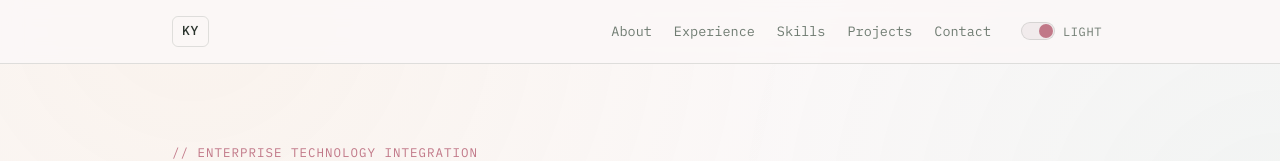
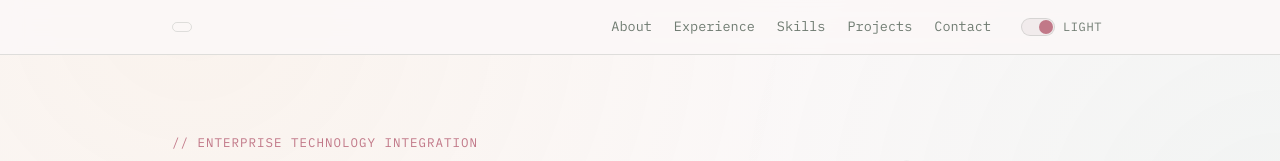
Before and after one commit to kxydata/Portfolio, a plain HTML site: page index.html in a window 1280 px wide. Shown: the top 161 px of the page. Drawn offline with Linux system fonts and the light colour scheme.

Commit message:
Update index.html

```diff
--- a/index.html
+++ b/index.html
@@ -3,7 +3,7 @@
 <head>
 <meta charset="UTF-8">
 <meta name="viewport" content="width=device-width, initial-scale=1.0">
-<title>Kanyakorn "Patti" Yothachai — Portfolio</title>
+<title>Kanyakorn Yothachai — Portfolio</title>
 <link rel="preconnect" href="https://fonts.googleapis.com">
 <link href="https://fonts.googleapis.com/css2?family=Space+Grotesk:wght@400;500;600;700&family=Source+Serif+4:ital,opsz,wght@0,8..60,400;0,8..60,500;1,8..60,400&family=IBM+Plex+Mono:wght@400;500&display=swap" rel="stylesheet">
 <link rel="stylesheet" href="styles.css">
@@ -14,7 +14,7 @@
 
 <header class="site-header" id="top">
   <div class="header-inner">
-    <span class="brand">KY</span>
+    <span class="brand"></span>
     <nav class="main-nav">
       <a href="#about">About</a>
       <a href="#experience">Experience</a>
```
